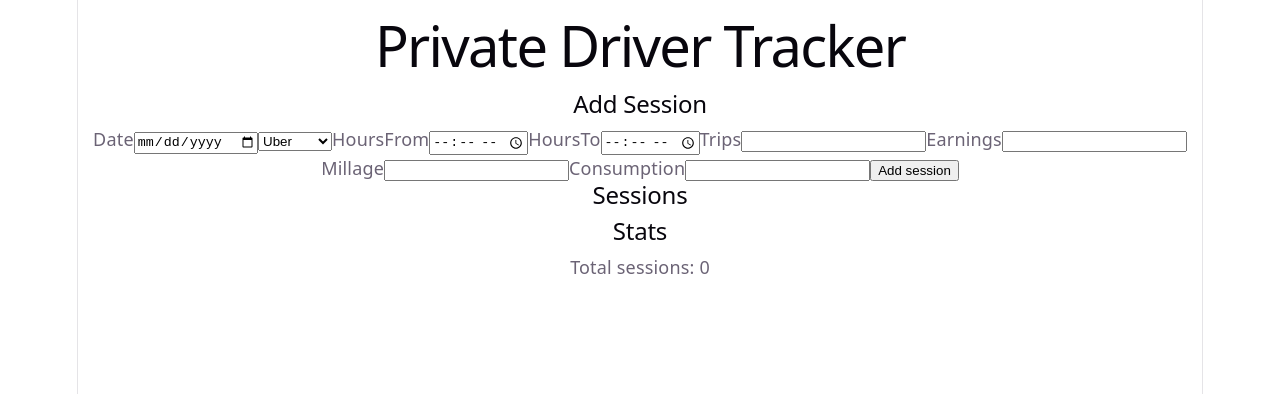
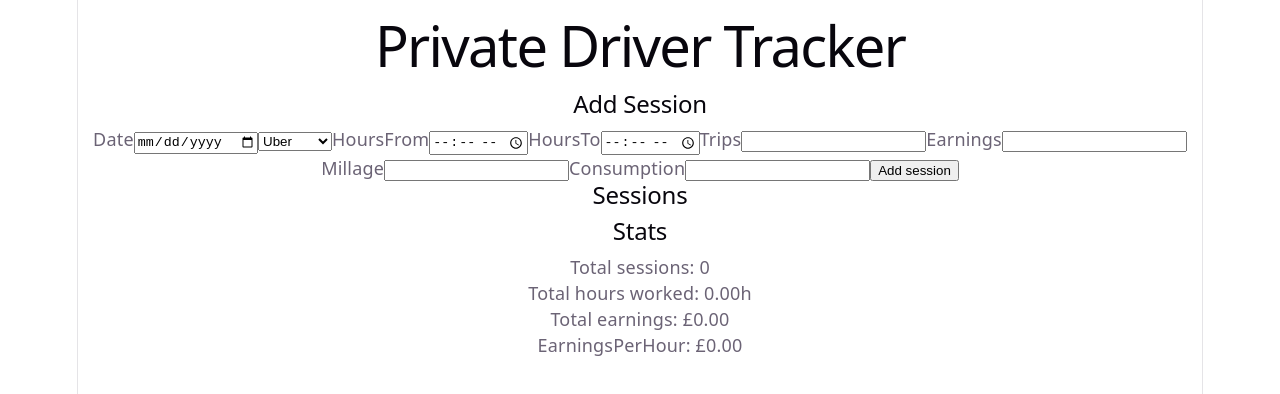
Before and after one commit to michalmzagdanski/driver-tracker, a React (Vite) app: page / in a window 1280 px wide. Shown: the top 394 px of the page. Built offline with nearby package versions, Linux system fonts and the light colour scheme.

Commit message:
feat: add totalHoursWorked, totalEarnings, earningsPerHour to Stats

```diff
--- a/src/App.jsx
+++ b/src/App.jsx
@@ -3,11 +3,22 @@ import './App.css'
 import SessionForm from './components/SessionForm'
 import Stats from './components/Stats'
 import SessionList from './components/SessionList'
+import { calculateHoursWorked } from './utils/helpers'
 
 function App() {
   const [sessions, setSessions] = useState([])
+
+  const totalHoursWorked = sessions.reduce((total, session) => total + calculateHoursWorked(session.hoursFrom, session.hoursTo), 0)
+  const totalEarnings = sessions.reduce((total, session) => total + Number(session.earnings), 0)
+  const earningsPerHour = totalHoursWorked > 0 ? totalEarnings / totalHoursWorked : 0
+
   const stats = {
-    totalSessions: sessions.length
+
+    totalSessions: sessions.length,
+    totalHoursWorked,
+    totalEarnings,
+    earningsPerHour
+
   }
   function addSession(newSession) {
     setSessions(prevSessions => [...prevSessions, newSession])
--- a/src/components/Stats.jsx
+++ b/src/components/Stats.jsx
@@ -2,11 +2,16 @@ import { useState } from 'react'
 
 
 function Stats({ stats }) {
+
     return (
         <div>
             <h2>Stats</h2>
 
             <p>Total sessions: {stats.totalSessions}</p>
+            <p>Total hours worked: {stats.totalHoursWorked.toFixed(2)}h</p>
+            <p>Total earnings: £{stats.totalEarnings.toFixed(2)}</p>
+            <p>EarningsPerHour: £{stats.earningsPerHour.toFixed(2)}</p>
+
         </div>
     )
 }
--- a/src/utils/helpers.js
+++ b/src/utils/helpers.js
@@ -2,6 +2,7 @@ function calculateHoursWorked(hoursFrom, hoursTo) {
     if (!hoursFrom || !hoursTo) {
         return 0;
     }
+
 
 
     const startParts = hoursFrom.split(":");
```
